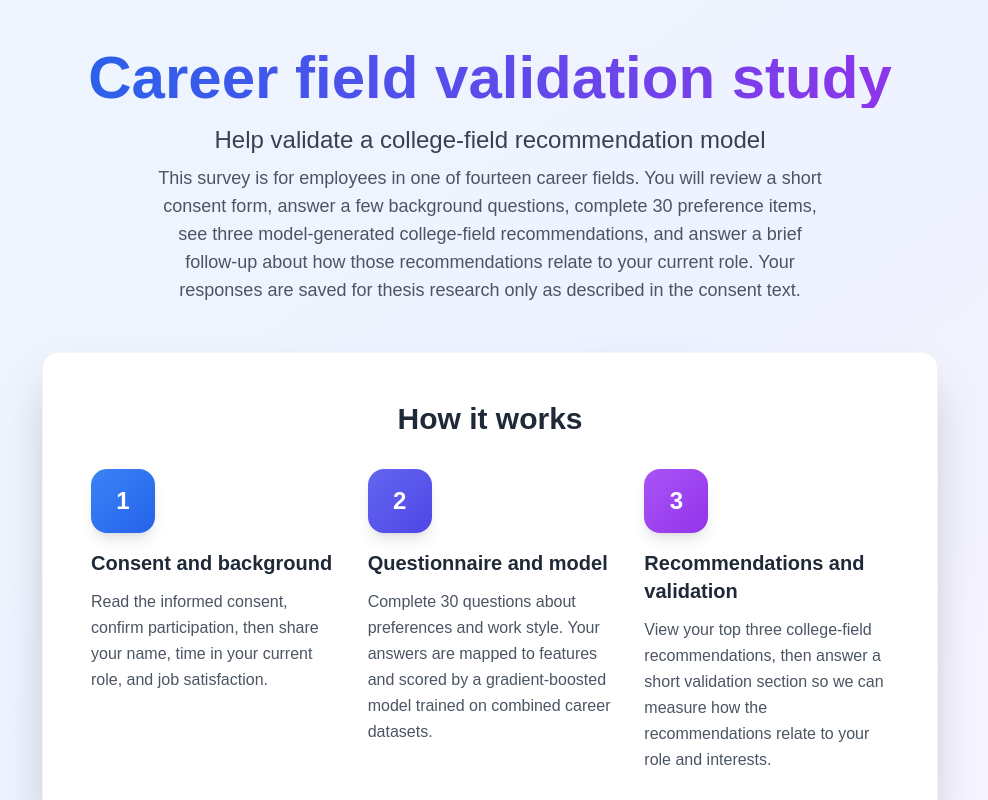
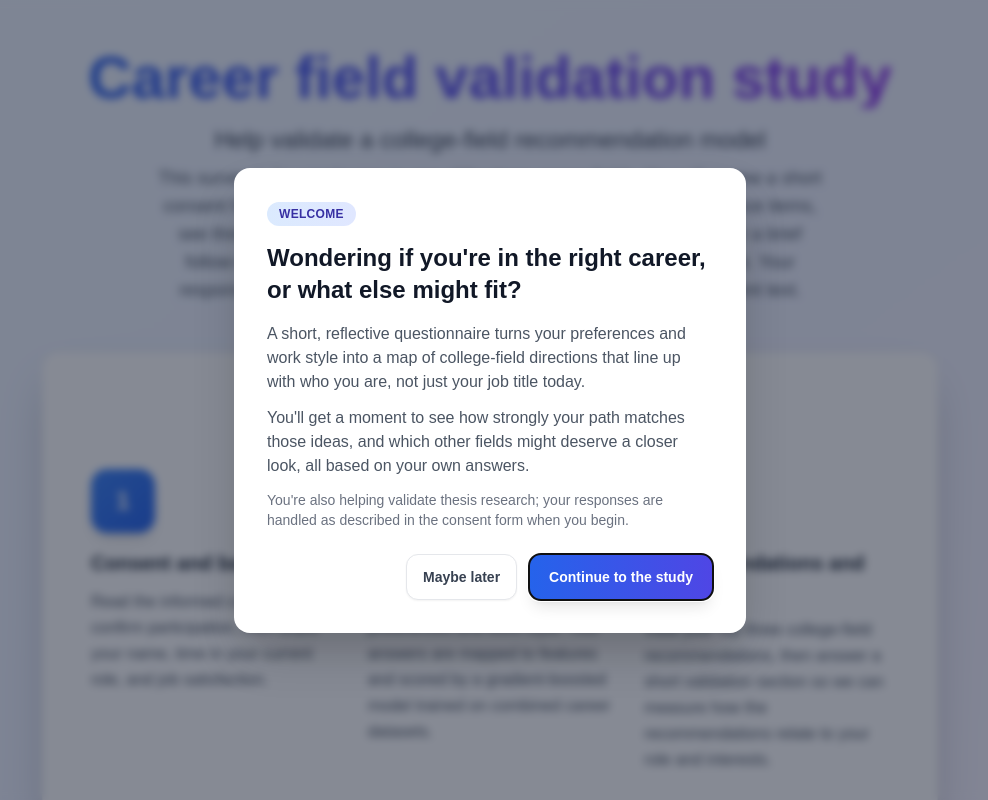
Before and after one commit to jourdancatarina3/thesis-final, a Next.js app in the folder frontend/: page / in a window 1280 px wide. Shown: the top 800 px of the page, without its empty margins (150-1138 px from the left). Built offline with nearby package versions, Linux system fonts and the light colour scheme.

Commit message:
Add WelcomeModal component to home page and update QuestionnaireClient header comment for clarity

```diff
--- a/frontend/app/page.tsx
+++ b/frontend/app/page.tsx
@@ -1,8 +1,10 @@
 import Link from "next/link";
+import WelcomeModal from "@/components/WelcomeModal";
 
 export default function Home() {
   return (
     <div className="flex min-h-screen flex-col items-center justify-center bg-gradient-to-br from-blue-50 via-indigo-50 to-purple-50 px-4 py-8 sm:py-12">
+      <WelcomeModal />
       <main className="w-full max-w-4xl mx-auto text-center">
         <div className="mb-6 sm:mb-8">
           <h1 className="text-3xl font-bold text-gray-900 mb-3 sm:mb-4 sm:text-4xl md:text-5xl lg:text-6xl bg-gradient-to-r from-blue-600 to-purple-600 bg-clip-text text-transparent">
--- a/frontend/app/questionnaire/QuestionnaireClient.tsx
+++ b/frontend/app/questionnaire/QuestionnaireClient.tsx
@@ -345,7 +345,7 @@ export default function QuestionnaireClient({
   return (
     <div className="min-h-screen bg-gradient-to-br from-blue-50 via-indigo-50 to-purple-50 py-5 px-4 sm:py-8">
       <div className="max-w-4xl mx-auto">
-        {/* Header — hidden below sm to save vertical space on phones */}
+        {/* Header: hidden below sm to save vertical space on phones */}
         <div className="mb-5 hidden text-center sm:mb-8 sm:block">
           <h1 className="text-2xl font-bold text-gray-900 mb-2 sm:text-3xl md:text-4xl">
             {shuffledQuestionnaire.title}
--- /dev/null
+++ b/frontend/components/WelcomeModal.tsx
@@ -0,0 +1,102 @@
+"use client";
+
+import { useCallback, useEffect, useRef, useState } from "react";
+
+const SESSION_KEY = "home_welcome_modal_seen";
+
+export default function WelcomeModal() {
+  const [open, setOpen] = useState(false);
+  const continueRef = useRef<HTMLButtonElement>(null);
+
+  const dismiss = useCallback(() => {
+    try {
+      sessionStorage.setItem(SESSION_KEY, "1");
+    } catch {
+      /* ignore */
+    }
+    setOpen(false);
+  }, []);
+
+  useEffect(() => {
+    try {
+      if (sessionStorage.getItem(SESSION_KEY)) return;
+    } catch {
+      /* ignore */
+    }
+    setOpen(true);
+  }, []);
+
+  useEffect(() => {
+    if (!open) return;
+    const onKey = (e: KeyboardEvent) => {
+      if (e.key === "Escape") dismiss();
+    };
+    document.addEventListener("keydown", onKey);
+    document.body.style.overflow = "hidden";
+    queueMicrotask(() => continueRef.current?.focus());
+    return () => {
+      document.removeEventListener("keydown", onKey);
+      document.body.style.overflow = "";
+    };
+  }, [open, dismiss]);
+
+  if (!open) return null;
+
+  return (
+    <div
+      className="fixed inset-0 z-50 flex items-end justify-center bg-slate-900/50 p-4 pb-8 backdrop-blur-sm sm:items-center sm:pb-4"
+      role="presentation"
+      onClick={dismiss}
+    >
+      <div
+        role="dialog"
+        aria-modal="true"
+        aria-labelledby="welcome-modal-title"
+        aria-describedby="welcome-modal-desc"
+        className="relative w-full max-w-lg rounded-2xl border border-white/20 bg-white p-6 shadow-2xl sm:p-8"
+        onClick={(e) => e.stopPropagation()}
+      >
+        <div className="mb-4 inline-flex rounded-full bg-gradient-to-r from-blue-100 to-indigo-100 px-3 py-1 text-xs font-semibold uppercase tracking-wide text-indigo-800">
+          Welcome
+        </div>
+        <h2
+          id="welcome-modal-title"
+          className="text-xl font-bold leading-tight text-gray-900 sm:text-2xl"
+        >
+          Wondering if you&apos;re in the right career, or what else might fit?
+        </h2>
+        <div id="welcome-modal-desc" className="mt-4 space-y-3 text-sm leading-relaxed text-gray-600 sm:text-base">
+          <p>
+            A short, reflective questionnaire turns your preferences and work style into a map of
+            college-field directions that line up with who you are, not just your job title today.
+          </p>
+          <p>
+            You&apos;ll get a moment to see how strongly your path matches those ideas, and which
+            other fields might deserve a closer look, all based on your own answers.
+          </p>
+          <p className="text-xs text-gray-500 sm:text-sm">
+            You&apos;re also helping validate thesis research; your responses are handled as
+            described in the consent form when you begin.
+          </p>
+        </div>
+        <div className="mt-6 flex flex-col gap-3 sm:flex-row sm:flex-wrap sm:justify-end">
+          <button
+            type="button"
+            onClick={dismiss}
+            className="order-2 rounded-xl border border-gray-200 bg-white px-4 py-3 text-sm font-semibold text-gray-700 shadow-sm transition hover:bg-gray-50 sm:order-1"
+          >
+            Maybe later
+          </button>
+          <button
+            ref={continueRef}
+            type="button"
+            onClick={dismiss}
+            className="order-1 rounded-xl bg-gradient-to-r from-blue-600 to-indigo-600 px-5 py-3 text-sm font-semibold text-white shadow-lg transition hover:from-blue-700 hover:to-indigo-700 hover:shadow-xl sm:order-2"
+          >
+            Continue to the study
+          </button>
+        </div>
+      </div>
+    </div>
+  );
+}
```
